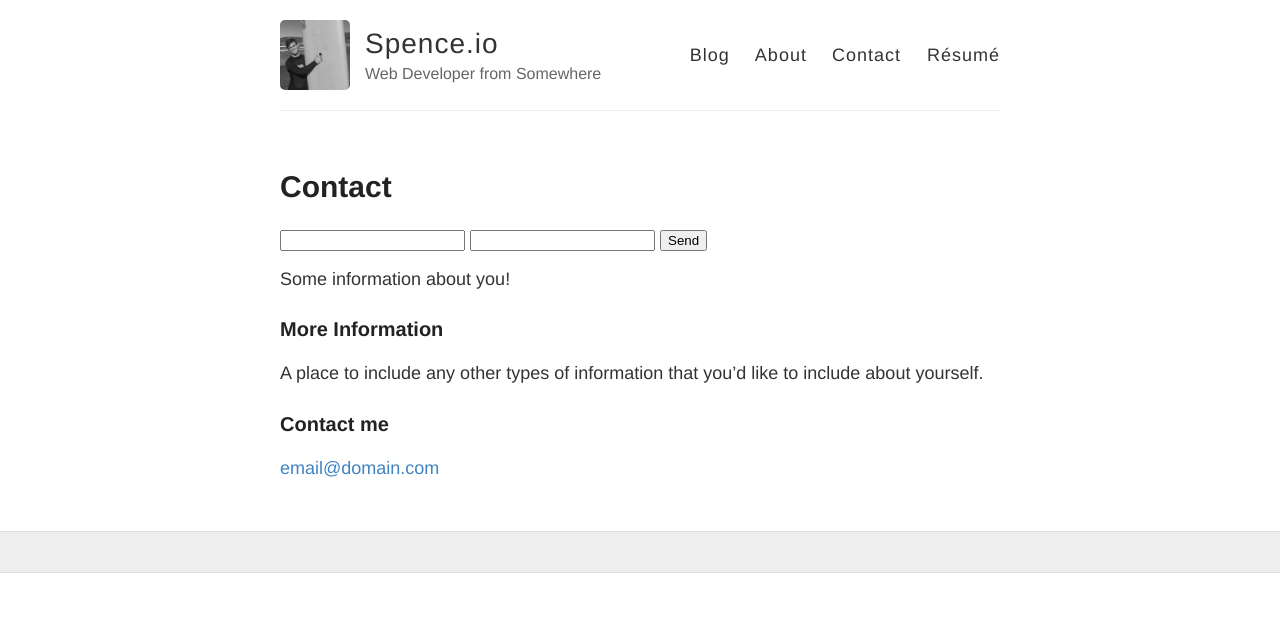
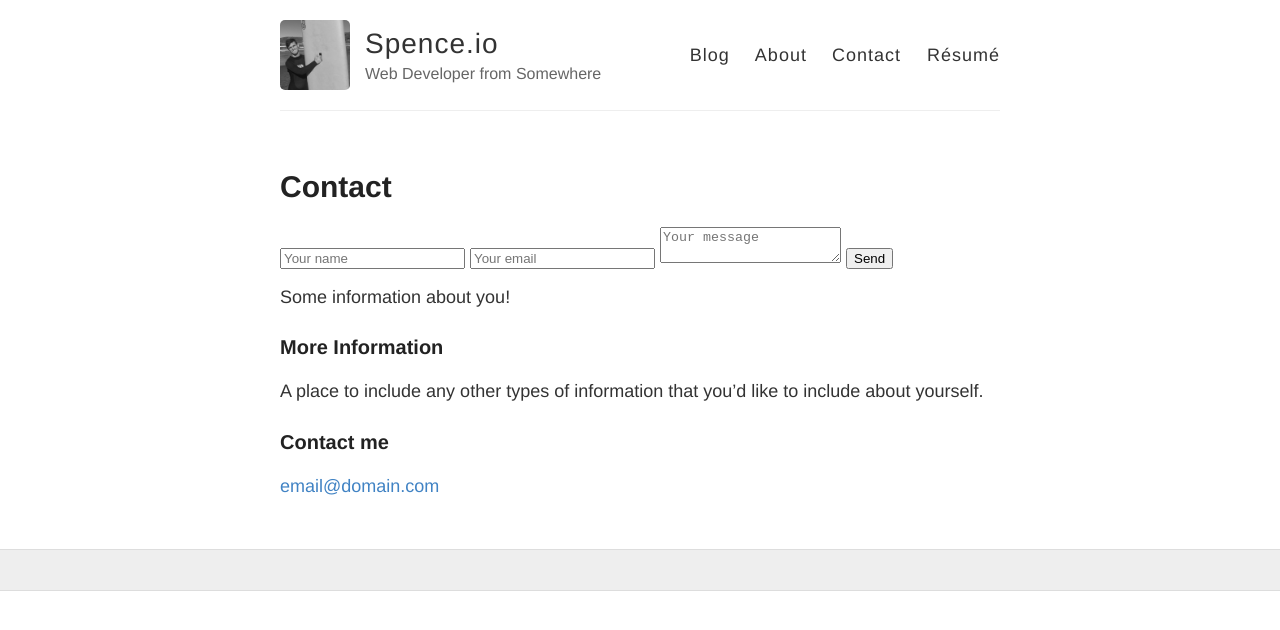
Before and after one commit to SpencerRWood/SpencerRWood.github.io, a Jekyll site: the page built from contact.md, in a window 1280 px wide. Shown: the top 630 px of the page. Built offline with Jekyll 4.4.1, drawn with Linux system fonts in a browser that asks for light colours; Markdown is read by kramdown in place of the engine named in the settings.

Commit message:
Form spree 2.0

```diff
--- a/contact.md
+++ b/contact.md
@@ -4,12 +4,18 @@
 permalink: /contact/
 ---
 
-<form action="//formspree.io/Spencer.R.Wood@gmail.com"
-      method="POST">
-    <input type="text" name="name">
-    <input type="email" name="_replyto">
+<form id="contactform" method="POST">
+    <input type="text" name="name" placeholder="Your name">
+    <input type="email" name="_replyto" placeholder="Your email">
+	<input type="hidden" name="_subject" value="Website contact" />
+    <textarea name="message" placeholder="Your message"></textarea>
+	<input type="text" name="_gotcha" style="display:none" />
     <input type="submit" value="Send">
 </form>
+<script>
+    var contactform =  document.getElementById('contactform');
+    contactform.setAttribute('action', '//formspree.io/' + 'your' + '@' + 'email' + '.' + 'com');
+</script>
 
 Some information about you!
 
```
